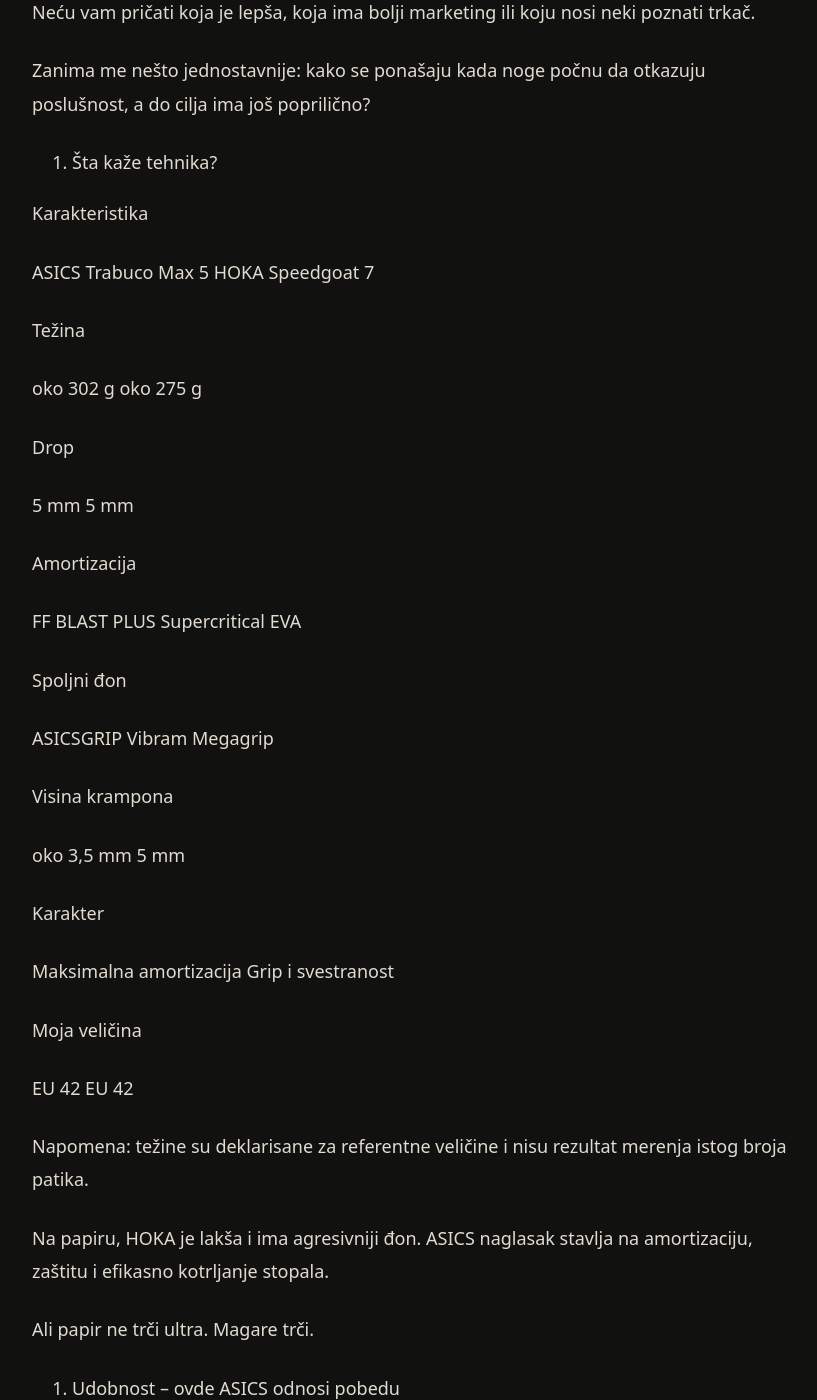
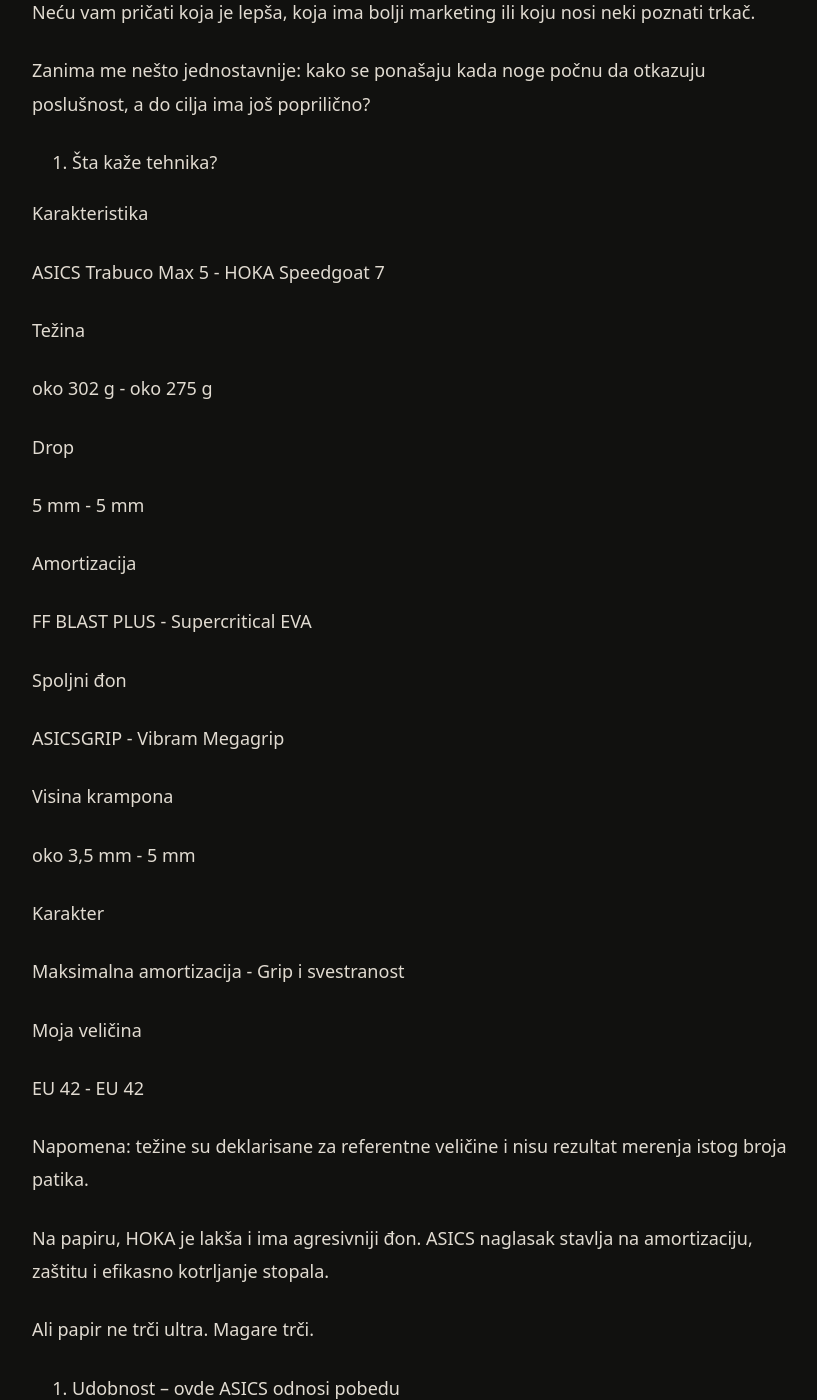
Before and after one commit to samotrci/samotrci.github.io, a Jekyll site: the page built from _posts/2026-11-07-asics-vs-hoka.md, in a window 1280 px wide and 1400 px high, scrolled down 1285 px. Shown: the whole window, without its empty margins (228-1045 px from the left). Built offline with Jekyll 4.4.1, drawn with Linux system fonts in a browser that asks for light colours.

```diff
--- a/_posts/2026-11-07-asics-vs-hoka.md
+++ b/_posts/2026-11-07-asics-vs-hoka.md
@@ -22,35 +22,35 @@ Zanima me nešto jednostavnije: kako se ponašaju kada noge počnu da otkazuju p
 
 Karakteristika
 
-ASICS Trabuco Max 5     HOKA Speedgoat 7
+ASICS Trabuco Max 5 - HOKA Speedgoat 7
 
 Težina
 
-oko 302 g               oko 275 g
+oko 302 g - oko 275 g
 
 Drop
 
-5 mm                    5 mm
+5 mm - 5 mm
 
 Amortizacija
 
-FF BLAST PLUS           Supercritical EVA
+FF BLAST PLUS - Supercritical EVA
 
 Spoljni đon
 
-ASICSGRIP              Vibram Megagrip
+ASICSGRIP - Vibram Megagrip
 
 Visina krampona
 
-oko 3,5 mm             5 mm
+oko 3,5 mm - 5 mm
 
 Karakter
 
-Maksimalna amortizacija  Grip i svestranost
+Maksimalna amortizacija - Grip i svestranost
 
 Moja veličina
 
-EU 42                   EU 42
+EU 42 - EU 42
 
 Napomena: težine su deklarisane za referentne veličine i nisu rezultat merenja istog broja patika.
 
```
